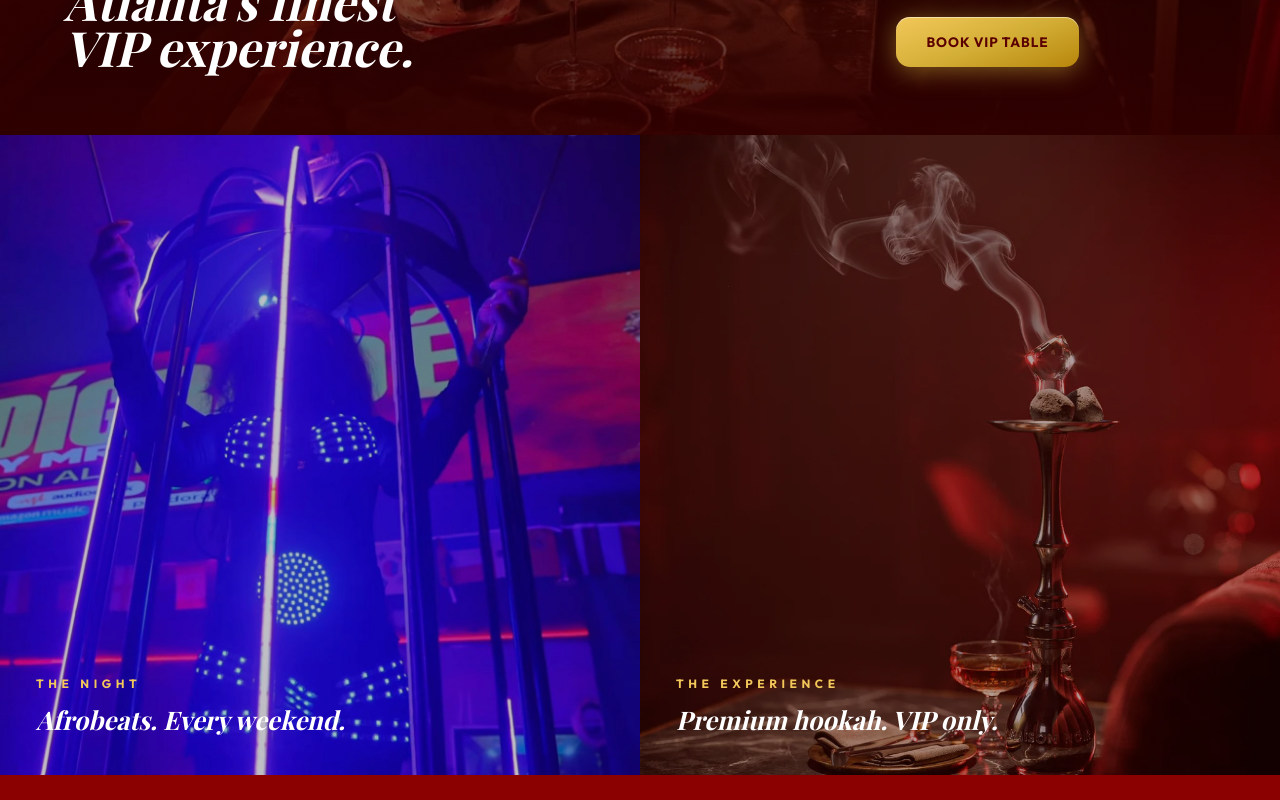
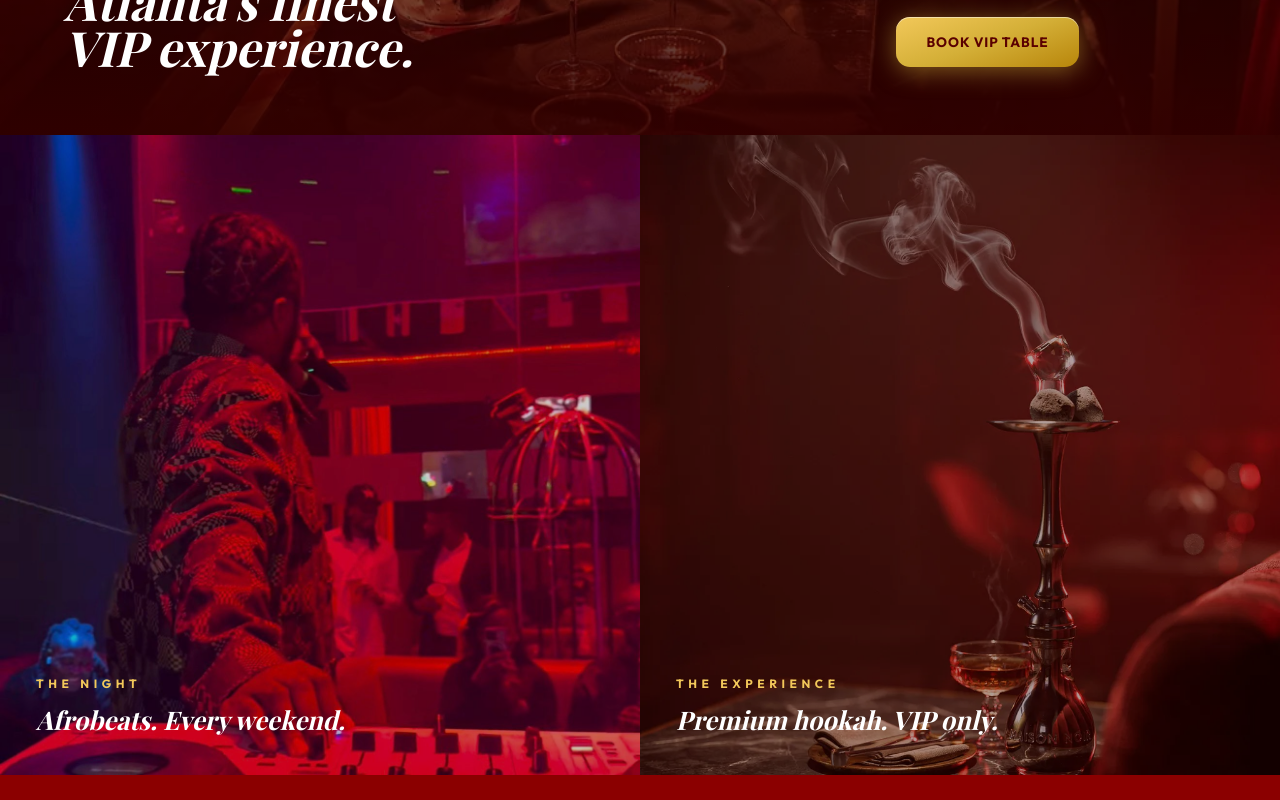
Before and after one commit to jayblast-spec/mr-soul-luxury-site, a Next.js app: page / in a window 1280 px wide. Shown: the part 2460-3260 px from the top of the page. Built offline with nearby package versions, Linux system fonts and the light colour scheme.

Commit message:
feat: DJ photo in Night section, replace fire performer

```diff
--- a/src/components/CinematicHome.tsx
+++ b/src/components/CinematicHome.tsx
@@ -116,10 +116,10 @@ export function CinematicHome() {
 
       {/* ─── THE NIGHT ───────────────────────────────────── */}
       <section className="grid grid-cols-1 md:grid-cols-2" style={{ minHeight: "60vh" }}>
-        {/* Real fire performer photo */}
-        <motion.div initial={{ opacity: 0 }} whileInView={{ opacity: 1 }} viewport={{ once: true, margin: "-60px" }} transition={{ duration: 0.9 }} className="relative" style={{ minHeight: "50vw", background: "#0a0020" }}>
-          <Image src="/images/afrobeats-night.jpg" alt="RedRoom fire performer" fill sizes="(min-width:768px) 50vw, 100vw" className="object-cover object-center" />
-          <div className="absolute inset-0" style={{ background: "rgba(10,0,30,0.25)" }} />
+        {/* Real DJ photo — red-lit club night */}
+        <motion.div initial={{ opacity: 0 }} whileInView={{ opacity: 1 }} viewport={{ once: true, margin: "-60px" }} transition={{ duration: 0.9 }} className="relative" style={{ minHeight: "50vw", background: "#1a0000" }}>
+          <Image src="/images/hero-dj.jpg" alt="Mr Soul DJ — Afrobeats night" fill sizes="(min-width:768px) 50vw, 100vw" className="object-cover object-center" />
+          <div className="absolute inset-0" style={{ background: "rgba(10,0,0,0.2)" }} />
           <div className="absolute bottom-0 left-0 right-0 z-10 p-7 md:p-9">
             <p className="mb-2 text-xs font-bold uppercase tracking-[0.38em]" style={{ color: "#F2C85A" }}>The Night</p>
             <h3 className="font-display font-bold italic text-white" style={{ fontSize: "clamp(18px, 2vw, 30px)" }}>Afrobeats. Every weekend.</h3>
```
